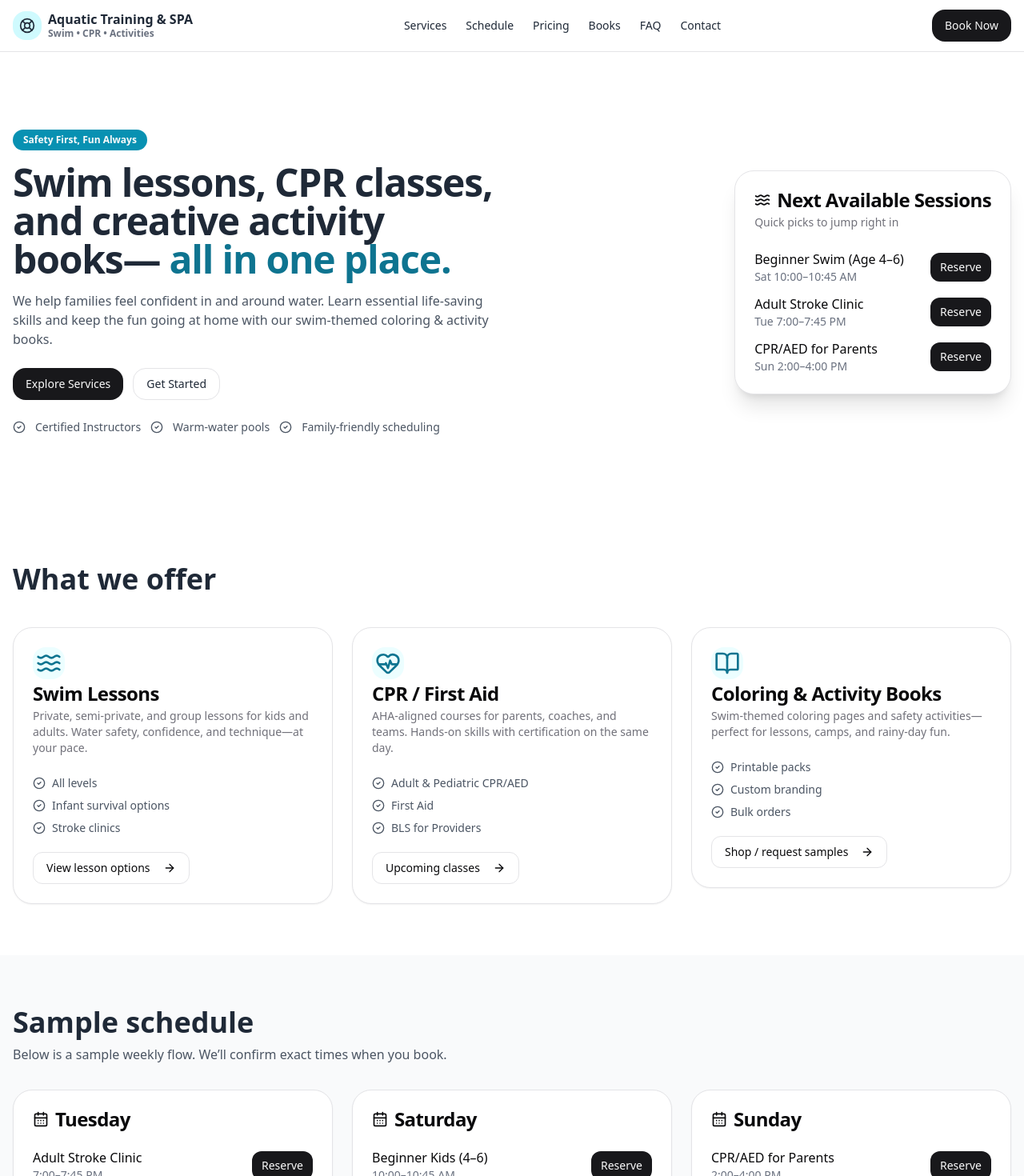
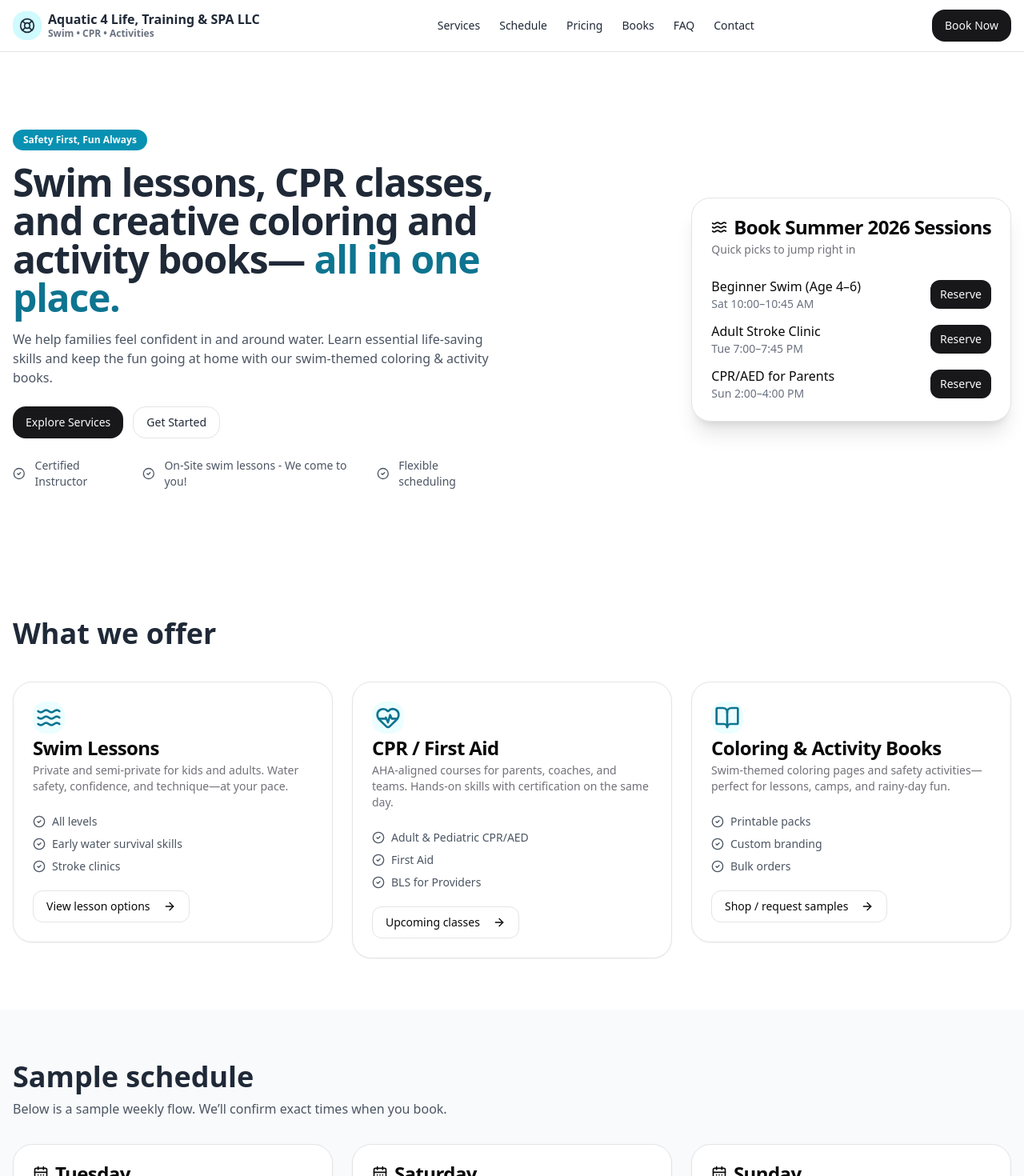
Before and after one commit to aquatic-4life/website, a React (Vite) app: page / in a window 1280 px wide. Shown: the top 1470 px of the page at 80% size. Built offline with nearby package versions, Linux system fonts and the light colour scheme.

Commit message:
Updated Site Content

```diff
--- a/src/App.jsx
+++ b/src/App.jsx
@@ -41,8 +41,8 @@ export default function AquaticTrainingSpaSite() {
       icon: <Waves className="h-8 w-8" aria-hidden />,
       title: "Swim Lessons",
       blurb:
-        "Private, semi‑private, and group lessons for kids and adults. Water safety, confidence, and technique—at your pace.",
-      bullets: ["All levels", "Infant survival options", "Stroke clinics"],
+        "Private and semi‑private for kids and adults. Water safety, confidence, and technique—at your pace.",
+      bullets: ["All levels", "Early water survival skills", "Stroke clinics"],
       cta: "View lesson options",
       href: "#contact",
     },
@@ -131,7 +131,7 @@ export default function AquaticTrainingSpaSite() {
               <LifeBuoy className="h-5 w-5" aria-hidden />
             </div>
             <div className="font-semibold leading-tight">
-              <div>Aquatic Training & SPA</div>
+              <div>Aquatic 4 Life, Training & SPA LLC</div>
               <div className="text-xs text-gray-500">Swim • CPR • Activities</div>
             </div>
           </a>
@@ -158,7 +158,7 @@ export default function AquaticTrainingSpaSite() {
           <motion.div {...fadeUp}>
             <Badge className="rounded-full px-3 py-1 bg-cyan-600 hover:bg-cyan-600">Safety First, Fun Always</Badge>
             <h1 className="mt-4 text-4xl md:text-5xl font-extrabold tracking-tight">
-              Swim lessons, CPR classes, and creative activity books—
+              Swim lessons, CPR classes, and creative coloring and activity books—
               <span className="text-cyan-700"> all in one place.</span>
             </h1>
             <p className="mt-4 text-gray-600 max-w-prose">
@@ -169,9 +169,9 @@ export default function AquaticTrainingSpaSite() {
               <a href="#contact"><Button variant="outline" className="rounded-2xl">Get Started</Button></a>
             </div>
             <div className="mt-6 flex items-center gap-3 text-sm text-gray-600">
-              <CheckCircle2 className="h-4 w-4" /> Certified Instructors
-              <CheckCircle2 className="h-4 w-4" /> Warm‑water pools
-              <CheckCircle2 className="h-4 w-4" /> Family‑friendly scheduling
+              <CheckCircle2 className="h-4 w-4" /> Certified Instructor
+              <CheckCircle2 className="h-4 w-4" /> On-Site swim lessons - We come to you!
+              <CheckCircle2 className="h-4 w-4" /> Flexible scheduling
             </div>
           </motion.div>
           <motion.div {...fadeUp} className="md:justify-self-end">
@@ -179,7 +179,7 @@ export default function AquaticTrainingSpaSite() {
               <div className="absolute -inset-4 -z-10 rounded-3xl bg-cyan-100/50 blur-xl" />
               <Card className="rounded-3xl shadow-xl">
                 <CardHeader>
-                  <CardTitle className="flex items-center gap-2"><Waves className="h-5 w-5"/> Next Available Sessions</CardTitle>
+                  <CardTitle className="flex items-center gap-2"><Waves className="h-5 w-5"/> Book Summer 2026 Sessions</CardTitle>
                   <CardDescription>Quick picks to jump right in</CardDescription>
                 </CardHeader>
                 <CardContent>
@@ -458,9 +458,9 @@ export default function AquaticTrainingSpaSite() {
               Tell us what you need—lessons, CPR certification, or book orders—and we’ll reply with availability and next steps.
             </p>
             <div className="mt-6 space-y-3 text-gray-700">
-              <p className="flex items-center gap-2"><Phone className="h-4 w-4"/> (555) 123‑4567</p>
-              <p className="flex items-center gap-2"><Mail className="h-4 w-4"/> hello@aquatictrainingspa.com</p>
-              <p className="flex items-center gap-2"><MapPin className="h-4 w-4"/> Your City, USA</p>
+              <p className="flex items-center gap-2"><Phone className="h-4 w-4"/> (818) 477-4212</p>
+              <p className="flex items-center gap-2"><Mail className="h-4 w-4"/> lparks@aquatic4life.com</p>
+              <p className="flex items-center gap-2"><MapPin className="h-4 w-4"/> Chicago, IL</p>
             </div>
           </div>
           <Card className="rounded-3xl">
@@ -518,7 +518,7 @@ export default function AquaticTrainingSpaSite() {
       <footer className="border-t">
         <div className="container mx-auto px-4 py-10 grid md:grid-cols-3 gap-6 text-sm">
           <div>
-            <div className="font-semibold">Aquatic Training & SPA</div>
+            <div className="font-semibold">Aquatic 4 Life, Training & SPA LLC</div>
             <p className="mt-2 text-gray-600 max-w-sm">
               Building confident swimmers and safer communities.
             </p>
```
